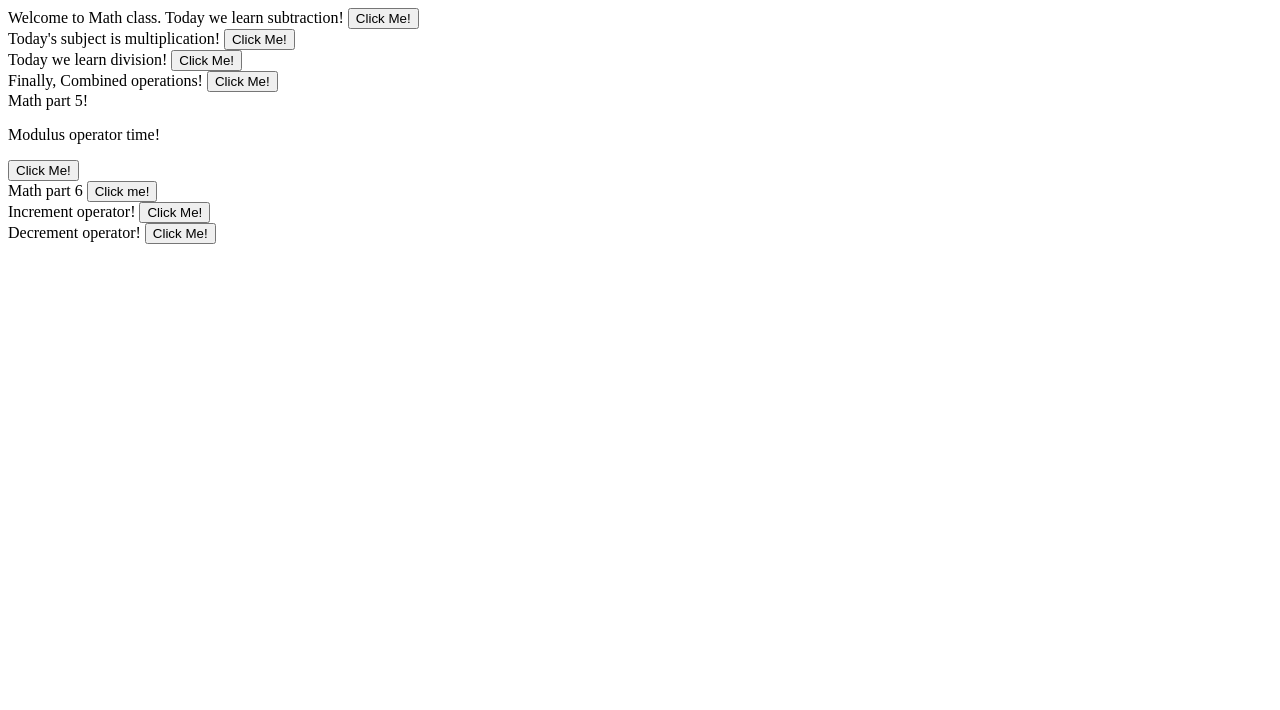
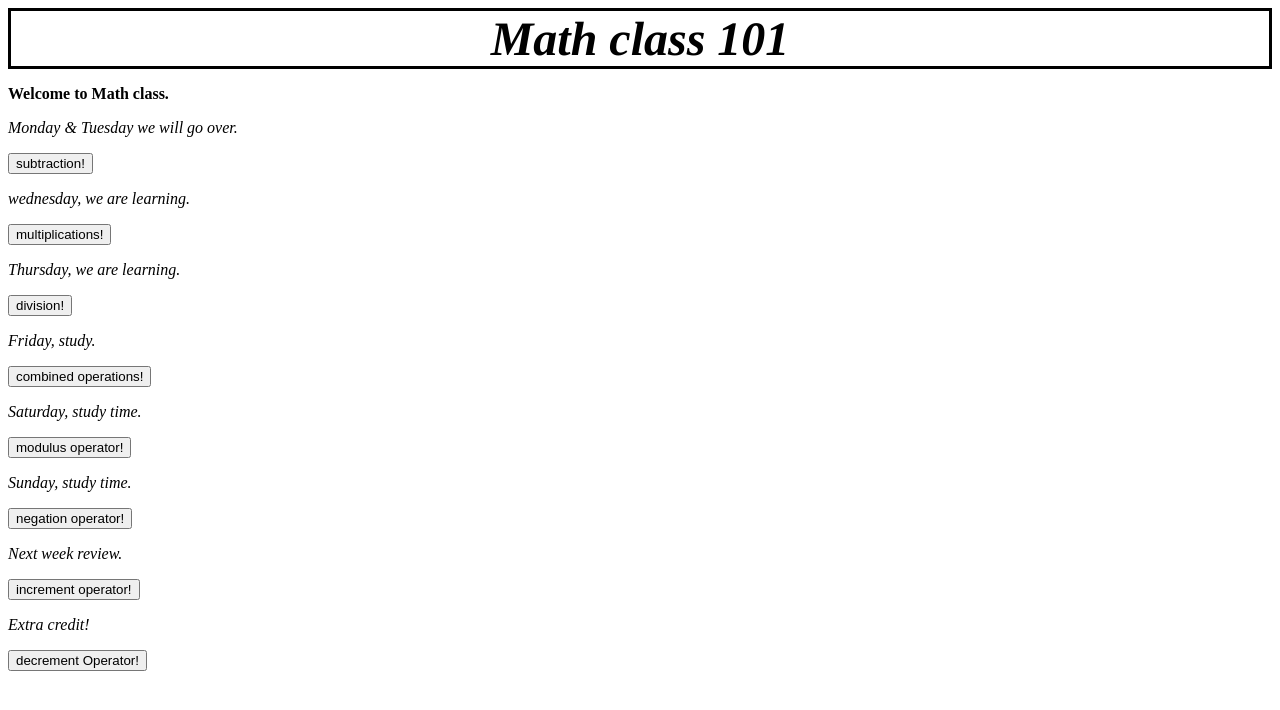
Before and after one commit to JeffreyRod/JavaScript-Projects, a plain HTML site: page Project3_math_operators/index.html in a window 1280 px wide. Drawn offline with Linux system fonts and the light colour scheme.

Commit message:
Project3

```diff
--- /dev/null
+++ b/Project3_math_operators/css/main.css
@@ -0,0 +1,6 @@
+.style{
+    text-align: center;
+    font-family: 'Tinos', serif;
+    border: 3px solid black;
+    font-size: 300%;
+}
--- a/Project3_math_operators/index.html
+++ b/Project3_math_operators/index.html
@@ -1,71 +1,63 @@
 <!DOCTYPE html>
 <html lang="en">
+<link rel="preconnect" href="https://fonts.gstatic.com">
+<link href="https://fonts.googleapis.com/css2?family=Tinos:ital,wght@1,700&display=swap" rel="stylesheet">
+<link rel="stylesheet" href="./css/main.css">
 <script src="JS/main.js"></script>
 <meta charset="UTF-8">
 <body>
+<div class="style">
+    <header>
+       Math class 101
+    </header>
+</div>
 <section>
-    <head1>
-        Welcome to Math class. Today we learn subtraction!
-    </head>
+    <p><b>Welcome to Math class.</p></b>
+    <p><i>Monday & Tuesday we will go over.</i></p>
     <button onclick="subtraction_Function()" id="Math">
-        Click Me!
+        subtraction!
 </section>
 
 <section>
-    <head2>
-        Today's subject is multiplication!
-    </head2>
+    <p><i>wednesday, we are learning.</i></p>
     <button onclick="multiplication()" id="Math2">
-        Click Me!
+        multiplications!
 </section>
 
 <section>
-    <head3>
-        Today we learn division!
-    </head3>
+    <p><i>Thursday, we are learning.</i></p>
     <button onclick="division()" id="Math3">
-        Click Me!
+        division!
 </section>
 
 <section>
-    <head4>
-        Finally, Combined operations!
-    </head4>
+    <p><i>Friday, study.</i></p>
     <button onclick="more_Math()" id="Math4">
-        Click Me!
+        combined operations!
 </section>
 
 <section>
-    <head5>
-        Math part 5!
-    </head5>
-    <p>Modulus operator time!</p>
+    <p><i>Saturday, study time.</p></i>
     <button onclick="modulus_Operator()" id="Math5">
-        Click Me!
+        modulus operator!
 </section>
 
 <section>
-    <header6>
-        Math part 6
-    </header6>
+    <p><i>Sunday, study time.</i></p>
     <button onclick="negation_Operator()" id="Math6">
-        Click me!
+        negation operator!
 </section>
 
 <section>
-    <header7>
-        Increment operator!
-    </header>
+    <p><i>Next week review.</i></p>
     <button onclick="increment_Operator()" id="Math7">
-        Click Me!
+        increment operator!
 </section>
 
 <section>
-    <header8>
-        Decrement operator!
-    </header8>
+    <p><i>Extra credit!</i></p>
     <button onclick="decrement_Operator()" id="Math8">
-        Click Me!
+        decrement Operator!
 </section>
 </body>
 </html>
```
